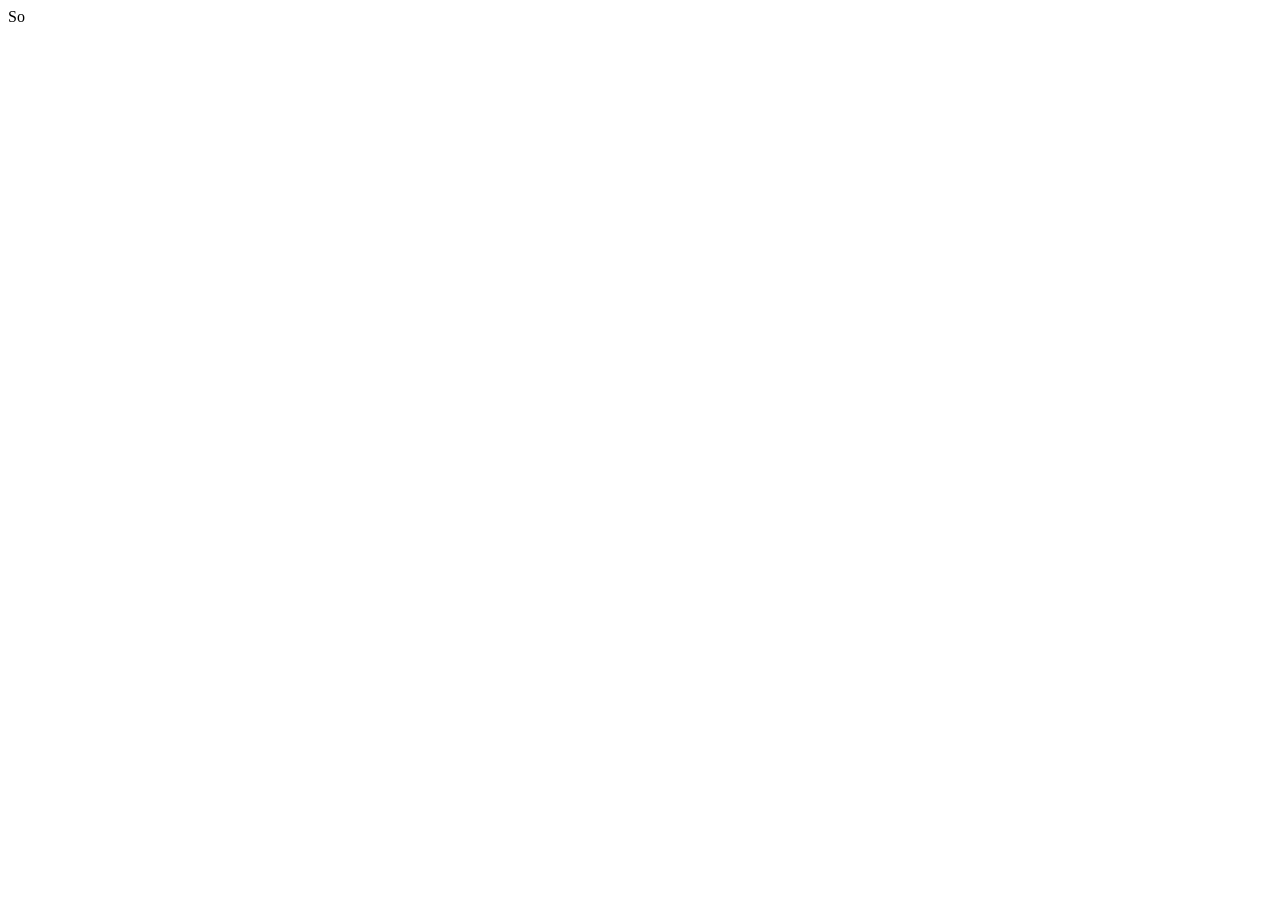
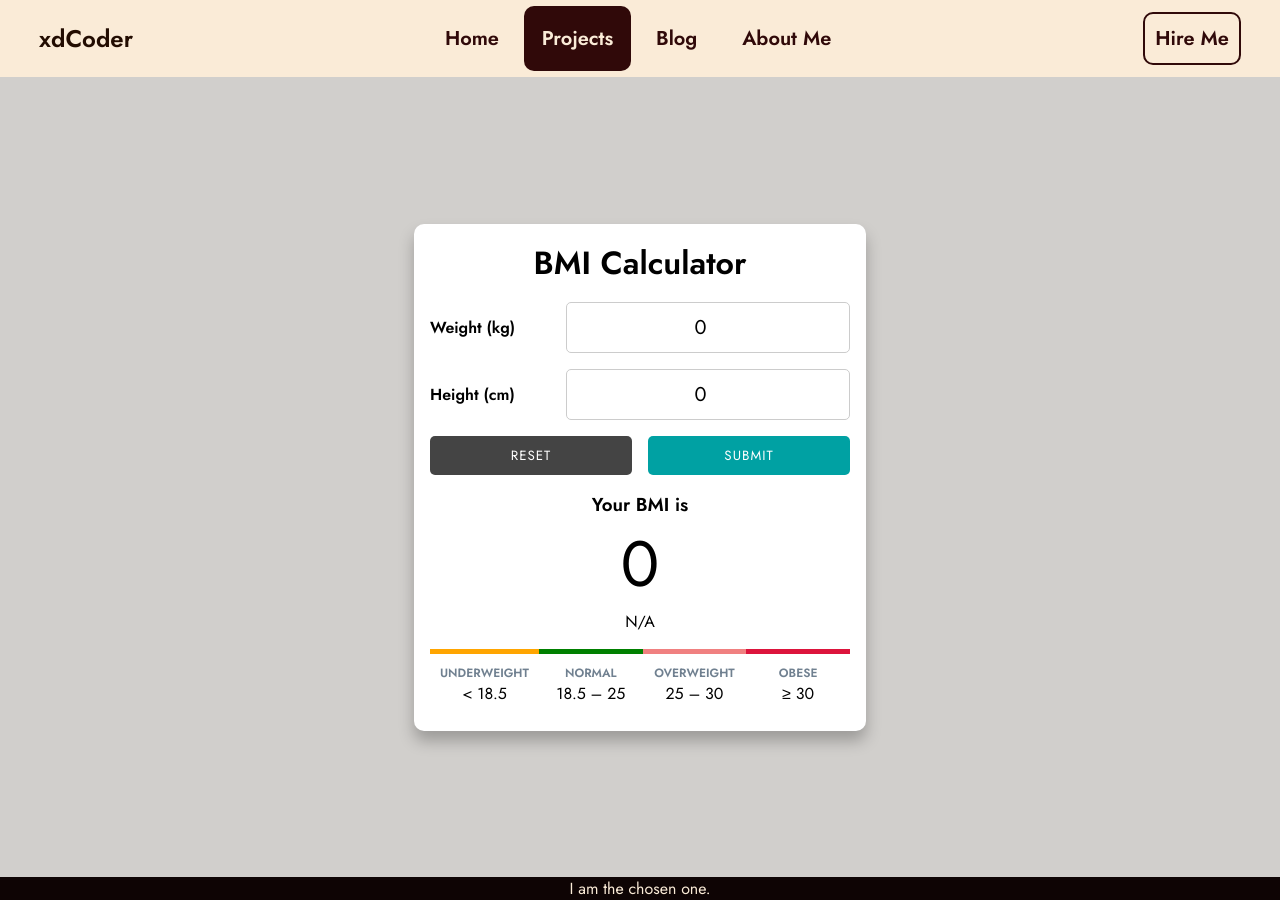
Before and after one commit to imadityaxd/myOwnWebsite, a plain HTML site: page bmiCalc/index.html in a window 1280 px wide. Before the commit the page ends 800 px from the top, so only its background shows below. Drawn offline with Linux system fonts and the light colour scheme.

Commit message:
bmi_calc

```diff
--- a/bmiCalc/index.html
+++ b/bmiCalc/index.html
@@ -1,11 +1,81 @@
 <!DOCTYPE html>
 <html lang="en">
-<head>
-    <meta charset="UTF-8">
-    <meta name="viewport" content="width=device-width, initial-scale=1.0">
+  <head>
+    <meta charset="UTF-8" />
+    <meta name="viewport" content="width=device-width, initial-scale=1.0" />
     <title>BMI Calculator</title>
-</head>
-<body>
-    So
-</body>
+    <link rel="stylesheet" href="styles.css" />
+    <link rel="stylesheet" href="../styles.css">
+    <script src="script.js" defer></script>
+  </head>
+  <body>
+    <div class = "navbar" id ="navbar">
+        <div class = "logo">
+            xdCoder
+        </div>
+        <div class="nav-links">
+            <a href="/index.html" >Home</a>
+            <a href="#" class="active">Projects</a>
+            <a href="#">Blog</a>
+            <a href="#">About Me</a>
+        </div>
+        <div class="btn-1">Hire Me</div>
+    </div>
+    <!---BODY SECTION-->
+    <div class="section2">
+    <div class="container">
+      <h1>BMI Calculator</h1>
+
+      <form class="calculator">
+        <div>
+          <label for="weight">Weight (kg)</label>
+          <input type="number" id="weight" min="0" step="1" value="0" />
+        </div>
+
+        <div>
+          <label for="height">Height (cm)</label>
+          <input type="number" id="height" min="0" step="1" value="0" />
+        </div>
+
+        <div>
+          <button type="reset">Reset</button>
+          <button type="submit">Submit</button>
+        </div>
+      </form>
+
+      <section class="output">
+        <h3>Your BMI is</h3>
+        <p id="bmi">0</p>
+        <p id="desc">N/A</p>
+      </section>
+
+      <section class="bmi-scale">
+        <div style="--color: var(--underweight)">
+          <h4>Underweight</h4>
+          <p>&lt; 18.5</p>
+        </div>
+
+        <div style="--color: var(--normal)">
+          <h4>Normal</h4>
+          <p>18.5 – 25</p>
+        </div>
+
+        <div style="--color: var(--overweight)">
+          <h4>Overweight</h4>
+          <p>25 – 30</p>
+        </div>
+
+        <div style="--color: var(--obese)">
+          <h4>Obese</h4>
+          <p>≥ 30</p>
+        </div>
+      </section>
+    </div>
+</div>
+    <!---ends here  -->
+
+    <div class ="footer">
+        <div class="text2">I am the chosen one.</div>
+    </div>
+  </body>
 </html>
--- a/bmiCalc/script.js
+++ b/bmiCalc/script.js
@@ -0,0 +1,44 @@
+const bmiText = document.getElementById("bmi");
+const descText = document.getElementById("desc");
+const form = document.querySelector("form");
+
+form.addEventListener("submit", onFormSubmit);
+form.addEventListener("reset", onFormReset);
+
+function onFormReset() {
+  bmiText.textContent = 0;
+  bmiText.className = "";
+  descText.textContent = "N/A";
+}
+
+function onFormSubmit(e) {
+  e.preventDefault();
+
+  const weight = parseFloat(form.weight.value);
+  const height = parseFloat(form.height.value);
+
+  if (isNaN(weight) || isNaN(height) || weight <= 0 || height <= 0) {
+    alert("Please enter a valid weight and height");
+    return;
+  }
+
+  const heightInMeters = height / 100; // cm -> m
+  const bmi = weight / Math.pow(heightInMeters, 2);
+  const desc = interpretBMI(bmi);
+
+  bmiText.textContent = bmi.toFixed(2);
+  bmiText.className = desc;
+  descText.innerHTML = `You are <strong>${desc}</strong>`;
+}
+
+function interpretBMI(bmi) {
+  if (bmi < 18.5) {
+    return "underweight";
+  } else if (bmi < 25) {
+    return "healthy";
+  } else if (bmi < 30) {
+    return "overweight";
+  } else {
+    return "obese";
+  }
+}
--- a/bmiCalc/styles.css
+++ b/bmiCalc/styles.css
@@ -0,0 +1,125 @@
+@import url("https://fonts.googleapis.com/css2?family=Jost:wght@400;500;600&display=swap");
+
+:root {
+  --underweight: orange;
+  --normal: green;
+  --overweight: lightcoral;
+  --obese: crimson;
+}
+
+* {
+  font-family: "Jost", sans-serif;
+}
+
+
+.section2{
+  display: grid;
+  place-items: center;
+  height:100vh;
+}
+
+h1 {
+  text-align: center;
+}
+
+.container {
+  width: 90%;
+  max-width: 420px;
+  background: #fff;
+  padding: 1rem;
+  border-radius: 10px;
+  box-shadow: 0 10px 15px rgba(0, 0, 0, 0.25);
+  display: grid;
+  gap: 1rem;
+}
+
+.calculator {
+  display: grid;
+  gap: 1rem;
+}
+
+.calculator div {
+  display: flex;
+  align-items: center;
+  gap: 1rem;
+}
+
+.calculator label {
+  flex: 0 1 120px;
+  font-weight: 600;
+}
+
+.calculator input {
+  flex: 1;
+  border: 1px solid #ccc;
+  border-radius: 5px;
+  padding: 10px;
+  outline-color: #555;
+  font-size: 1.25rem;
+  text-align: center;
+}
+
+.calculator button {
+  width: 50%;
+  border-radius: 5px;
+  border: none;
+  cursor: pointer;
+  padding: 10px;
+  background: #00a1a3;
+  color: #fff;
+  text-transform: uppercase;
+  letter-spacing: 1px;
+}
+
+.calculator button[type="reset"] {
+  background: #444;
+}
+
+.calculator button:hover {
+  filter: brightness(120%);
+}
+
+.output {
+  text-align: center;
+}
+
+.output #bmi {
+  font-size: 4rem;
+}
+
+.output #desc strong {
+  text-transform: uppercase;
+}
+
+.bmi-scale {
+  display: flex;
+}
+
+.bmi-scale div {
+  flex: 1;
+  text-align: center;
+  text-transform: uppercase;
+  border-top: 5px solid var(--color);
+  padding: 10px;
+}
+
+.bmi-scale h4 {
+  font-size: 0.75rem;
+  color: slategray;
+}
+
+.underweight {
+  color: var(--underweight);
+}
+
+.healthy {
+  color: var(--normal);
+}
+
+.overweight {
+  color: var(--overweight);
+}
+
+.obese {
+  color: var(--obese);
+}
```
Also changed, not shown: index.html (+1 -1 lines).
